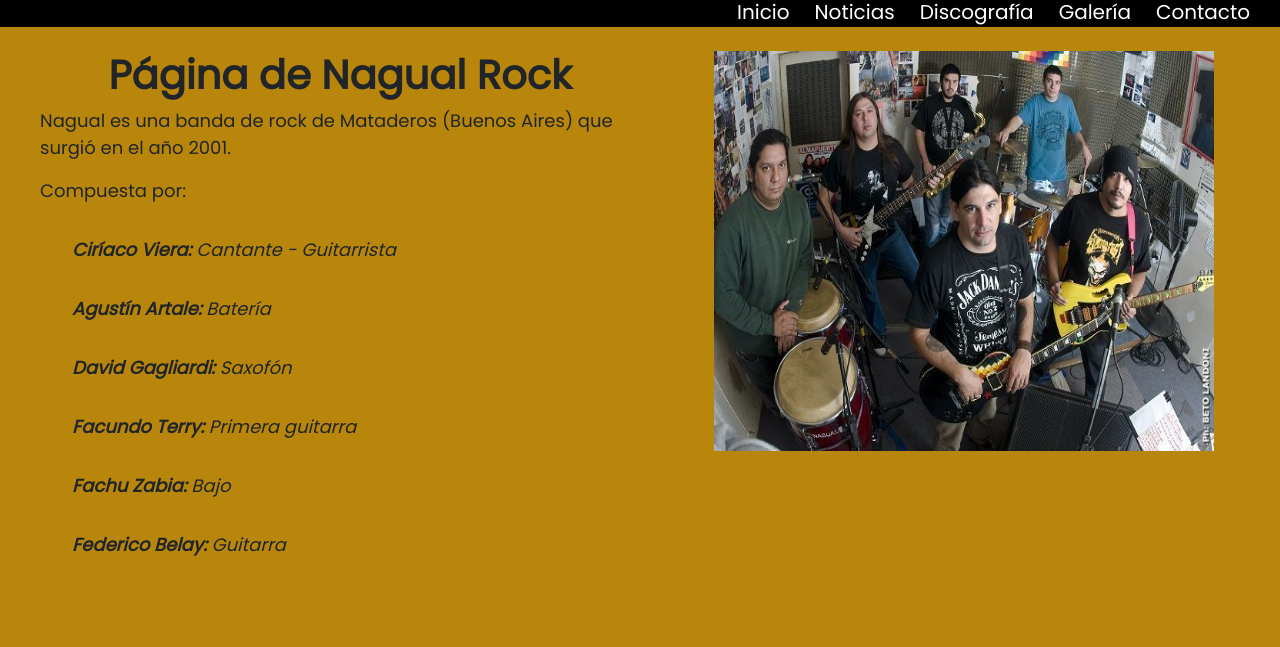
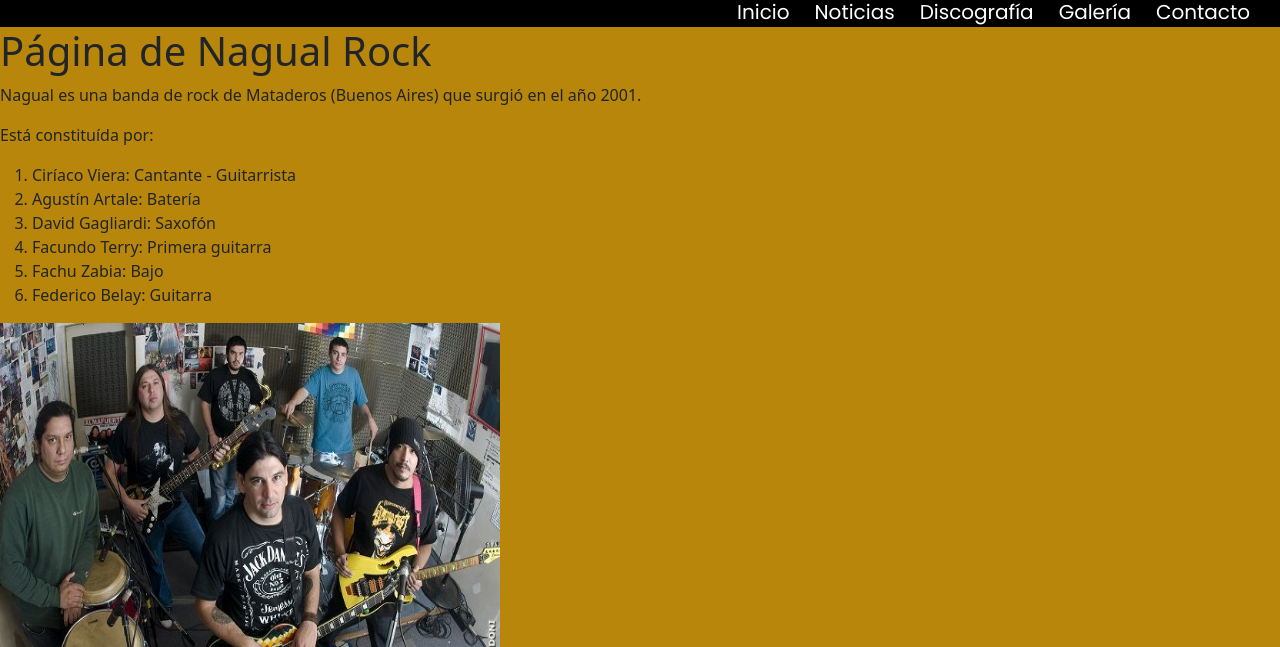
Before and after one commit to MatiasArce99/Nagual, a website: page index.html in a window 1280 px wide. Shown: the part 153-800 px from the top of the page. Drawn offline with Linux system fonts and the light colour scheme; some icons are missing.

Commit message:
agregando SASS II

```diff
--- a/index.html
+++ b/index.html
@@ -41,7 +41,7 @@
             </ul>
         </nav>
     </header>
-    <main class="cuerpo">
+   <!--<main class="cuerpo">
         <section class="inicio1">
             <div class="inicio1__izq" id="informacion">
                 <h1>Página de Nagual Rock</h1>
@@ -58,6 +58,28 @@
             </div>
             <div class="inicio1__der">
                 <img class="inicio1__integrantes" src="./pictures/Integrantes.jpg" alt="Integrantes" width="500" height="400">
+            </div>
+        </section>
+    </main>-->
+    <main>
+        <section class="cuerpo">
+            <h1>Página de Nagual Rock</h1>
+            <div>
+                <div>
+                    <p>Nagual es una banda de rock de Mataderos (Buenos Aires) que surgió en el año 2001.</p>
+                    <p>Está constituída por:</p>
+                    <ol>
+                        <li><span>Ciríaco Viera:</span> Cantante - Guitarrista</li>
+                        <li><span>Agustín Artale:</span> Batería</li>
+                        <li><span>David Gagliardi:</span> Saxofón</li>
+                        <li><span>Facundo Terry:</span> Primera guitarra</li>
+                        <li><span>Fachu Zabia:</span> Bajo</li>
+                        <li><span>Federico Belay:</span> Guitarra</li>
+                    </ol>
+                </div>
+                <div>
+                    <img src="./pictures/Integrantes.jpg" alt="Integrantes" width="500" height="400">
+                </div>
             </div>
         </section>
     </main>
```
